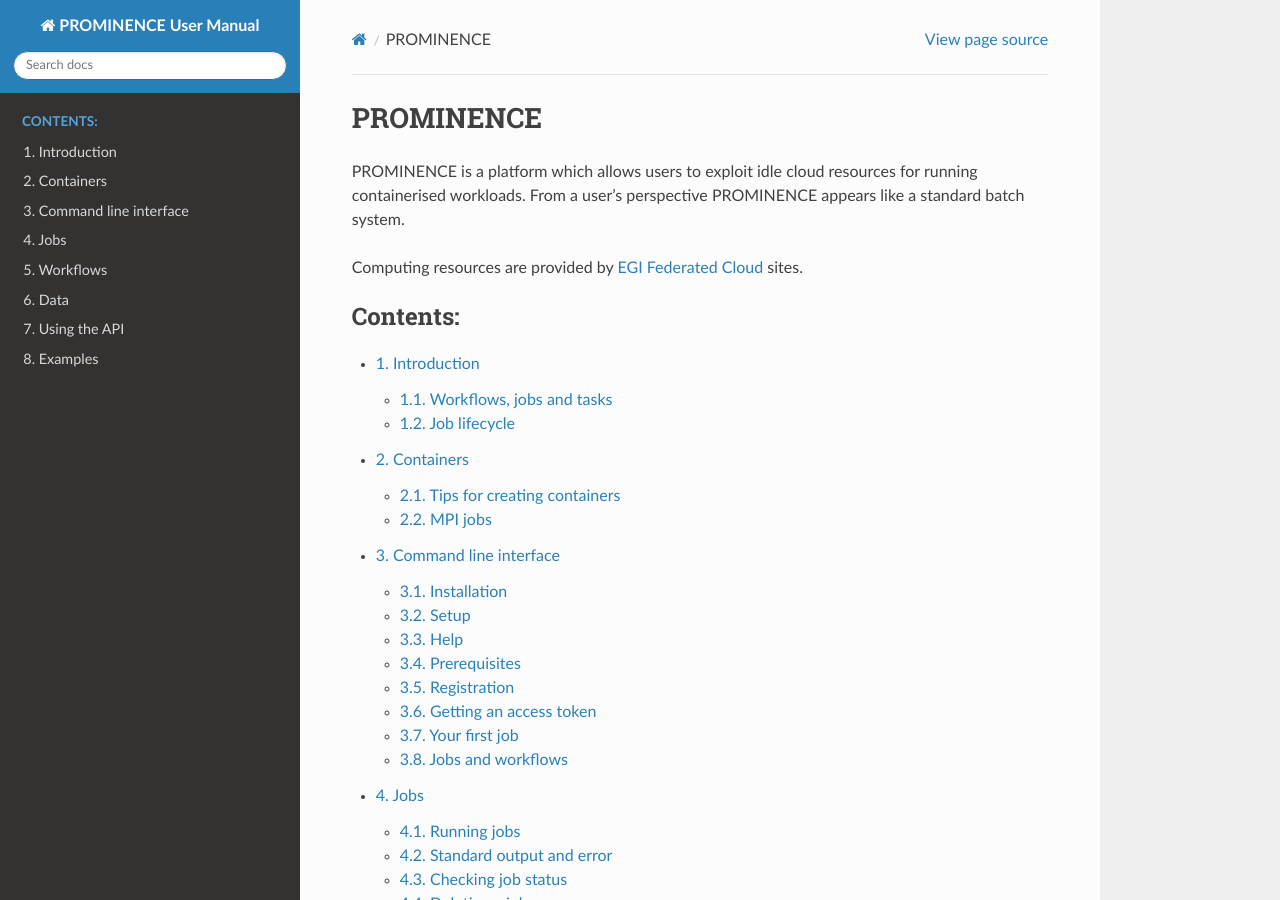
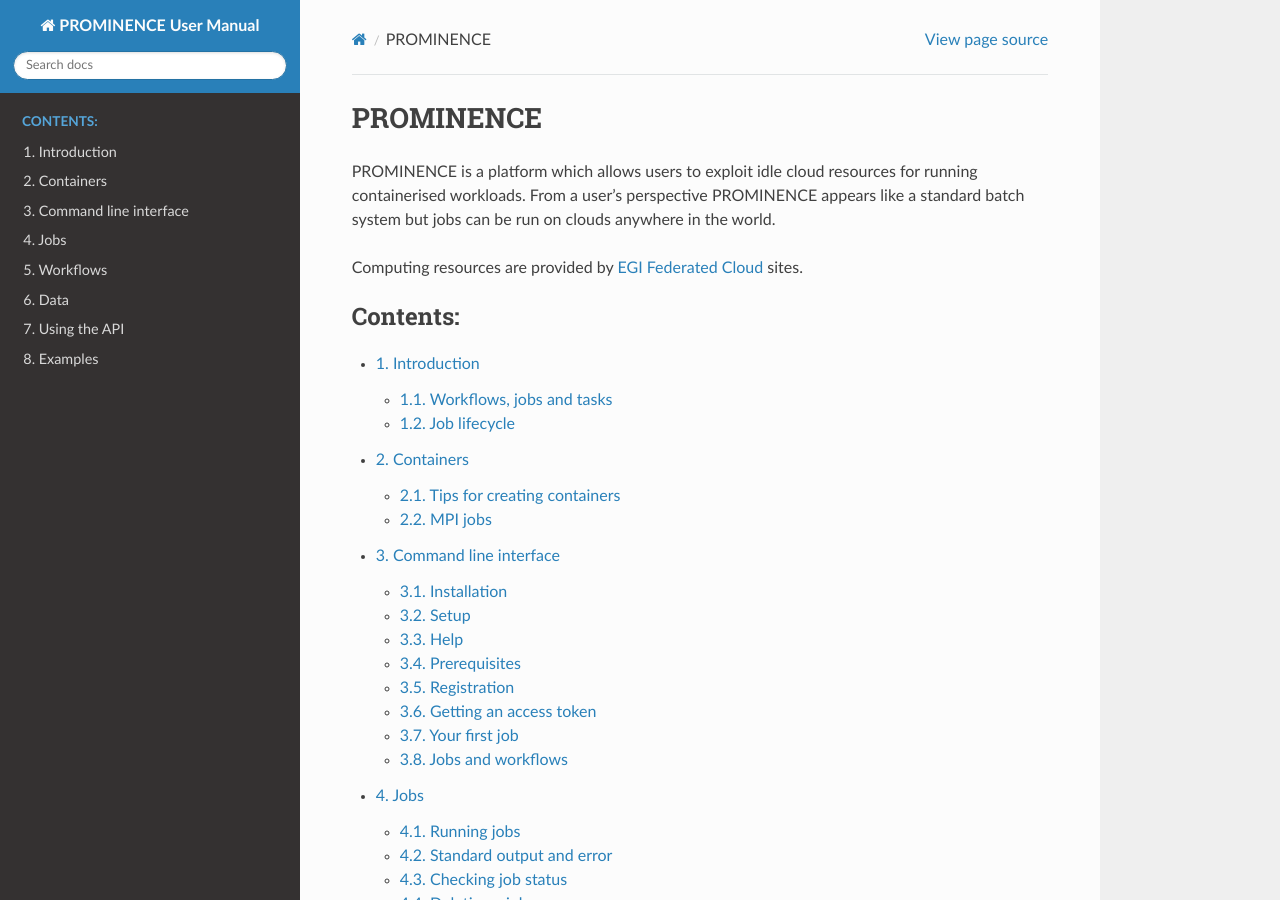
Before and after one commit to prominence-eosc/docs-eosc, a Sphinx documentation site: the page built from source/index.rst, in a window 1280 px wide and 900 px high. Built offline with Sphinx 7.4.7 and the Read the Docs theme 2.0.0, drawn with Linux system fonts in a browser that asks for light colours.

Commit message:
Add slightly more detail

```diff
--- a/source/index.rst
+++ b/source/index.rst
@@ -6,7 +6,7 @@
 PROMINENCE
 ==========
 
-PROMINENCE is a platform which allows users to exploit idle cloud resources for running containerised workloads. From a user's perspective PROMINENCE appears like a standard batch system.
+PROMINENCE is a platform which allows users to exploit idle cloud resources for running containerised workloads. From a user's perspective PROMINENCE appears like a standard batch system but jobs can be run on clouds anywhere in the world.
 
 Computing resources are provided by `EGI Federated Cloud <https://www.egi.eu/federation/egi-federated-cloud/>`_ sites.
 
```
